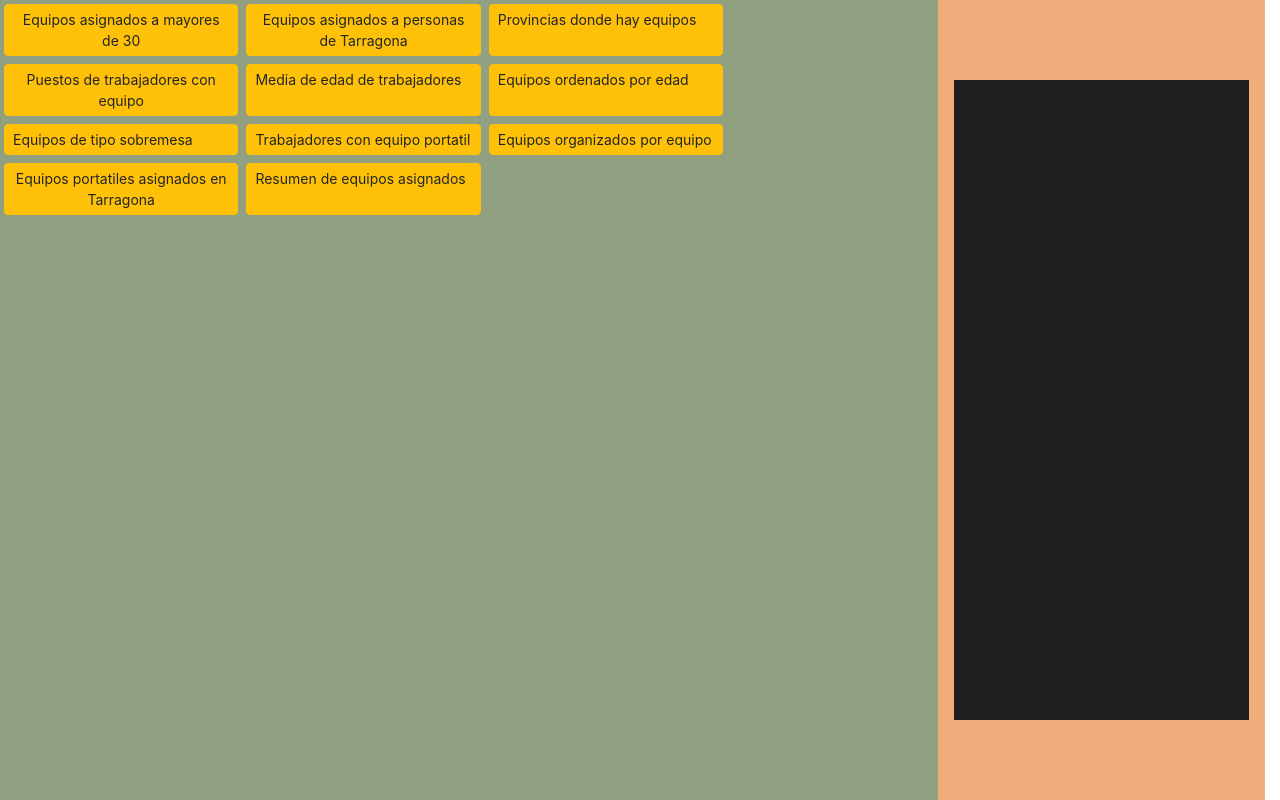
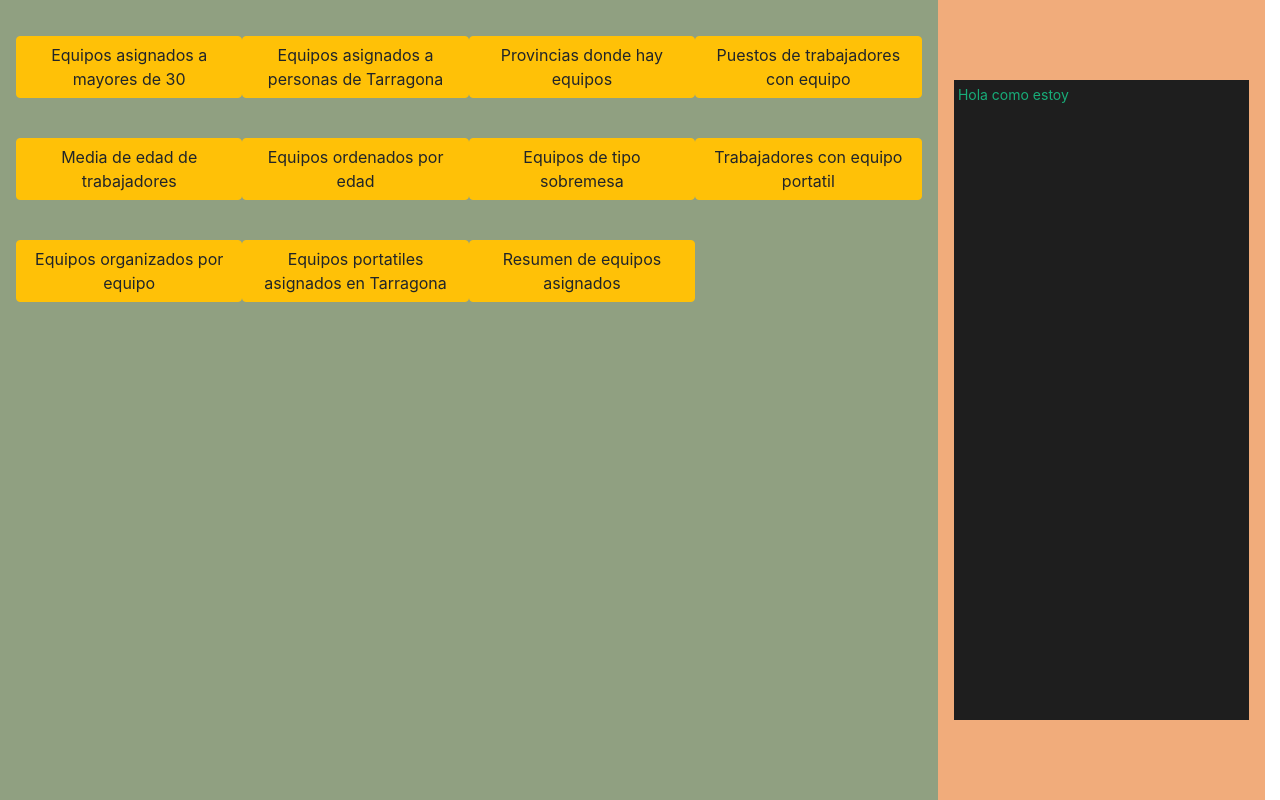
Before and after one commit to santi07a/ejercicio-7-js, a website: page index.html in a window 1280 px wide. Drawn offline with nearby package versions, Linux system fonts and the light colour scheme.

Commit message:
maquetado recuadro

```diff
--- a/estilos.css
+++ b/estilos.css
@@ -9,7 +9,11 @@ background-color: #90a081;
 }
 .recuadro {
   background-color: #1e1e1e;
-  color: green;
+  color: #18ad79;
+  font-size: 14px;
   height: 80%;
   width: 90%;
 }
+.boton {
+  margin: 20px 0px;
+}
--- a/index.html
+++ b/index.html
@@ -17,59 +17,47 @@
 </head>
 
 <body class="container-fluid d-flex flex-row vh-100">
-  <section
-    class="botonera container-fluid row col-md-9 col-8 p-0 justify-start align-content-start">
-    <button
-      class="boton btn btn-warning btn-sm border-none d-flex flex-column col-md-3 col-3 m-1 rounded">Equipos
+  <section class="botonera container-fluid d-flex row col-md-9 col-8 align-content-start p-3">
+    <button class="boton btn btn-warning border-none col-md-3 col-4 rounded">Equipos
       asignados a mayores
       de
       30</button>
-    <button
-      class="boton btn btn-warning btn-sm border-none d-flex flex-column col-md-3 col-3 m-1 rounded">Equipos
+    <button class="boton btn btn-warning border-none col-md-3 col-4 rounded">Equipos
       asignados a
       personas
       de
       Tarragona</button>
-    <button
-      class="boton btn btn-warning btn-sm border-none d-flex flex-column col-md-3 col-3 m-1 rounded">Provincias
+    <button class="boton btn btn-warning border-none col-md-3 col-4 rounded">Provincias
       donde hay
       equipos</button>
-    <button
-      class="boton btn btn-warning btn-sm border-none d-flex flex-column col-md-3 col-3 m-1 rounded">Puestos
+    <button class="boton btn btn-warning border-none col-md-3 col-4 rounded">Puestos
       de
       trabajadores con
       equipo</button>
-    <button
-      class="boton btn btn-warning btn-sm border-none d-flex flex-column col-md-3 col-3 m-1 rounded">Media
+    <button class="boton btn btn-warning border-none col-md-3 col-4 rounded">Media
       de
       edad
       de
       trabajadores</button>
-    <button
-      class="boton btn btn-warning btn-sm border-none d-flex flex-column col-md-3 col-3 m-1 rounded">Equipos
+    <button class="boton btn btn-warning border-none col-md-3 col-4 rounded">Equipos
       ordenados por
       edad</button>
-    <button
-      class="boton btn btn-warning btn-sm border-none d-flex flex-column col-md-3 col-3 m-1 rounded">Equipos
+    <button class="boton btn btn-warning border-none col-md-3 col-4 rounded">Equipos
       de
       tipo
       sobremesa</button>
-    <button
-      class="boton btn btn-warning btn-sm border-none d-flex flex-column col-md-3 col-3 m-1 rounded">Trabajadores
+    <button class="boton btn btn-warning border-none col-md-3 col-4 rounded">Trabajadores
       con equipo
       portatil</button>
-    <button
-      class="boton btn btn-warning btn-sm border-none d-flex flex-column col-md-3 col-3 m-1 rounded">Equipos
+    <button class="boton btn btn-warning border-none col-md-3 col-4 rounded">Equipos
       organizados por
       equipo</button>
-    <button
-      class="boton btn btn-warning btn-sm border-none d-flex flex-column col-md-3 col-3 m-1 rounded">Equipos
+    <button class="boton btn btn-warning border-none col-md-3 col-4 rounded">Equipos
       portatiles
       asignados
       en
       Tarragona</button>
-    <button
-      class="boton btn btn-warning btn-sm border-none d-flex flex-column col-md-3 col-3 m-1 rounded">Resumen
+    <button class="boton btn btn-warning border-none col-md-3 col-4 rounded">Resumen
       de
       equipos
       asignados</button>
@@ -77,7 +65,7 @@
   <section
     class="consola container-fluid d-flex flex-row justify-content-center align-items-center pr-0">
     <div class="recuadro p-1">
-
+      Hola como estoy
     </div>
   </section>
 </body>
```
